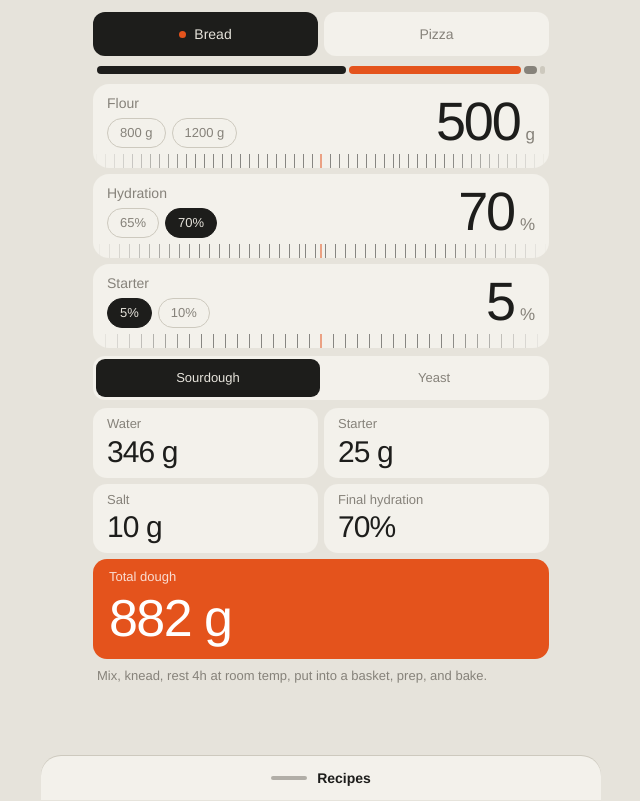
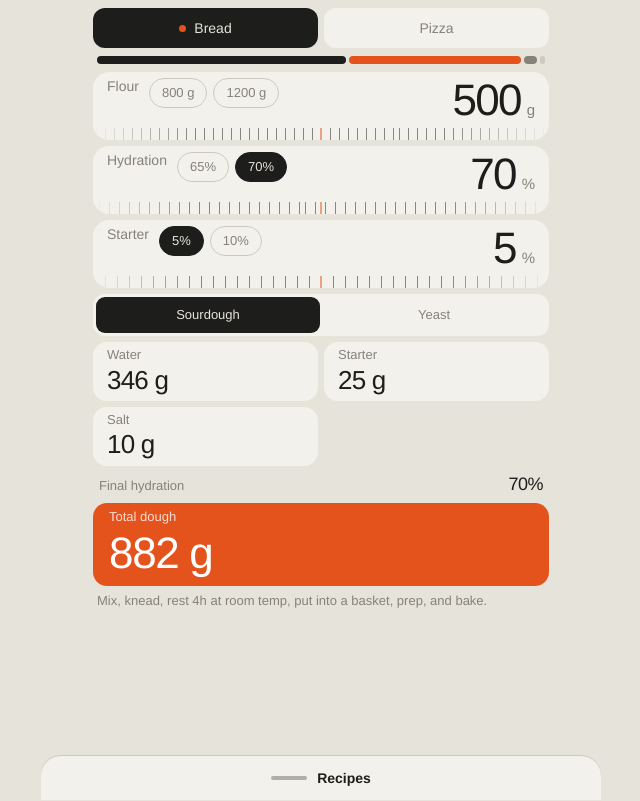
Before and after one commit to slovenec88/home-assistant-baking-calculator, a plain HTML site: page baking.html in a window 1280 px wide. Shown: the whole page, without its empty margins (319-959 px from the left). Drawn offline with Linux system fonts and the light colour scheme.

Commit message:
Rams panel: tighter layout
Co-Authored-By: Claude Sonnet 5.5 <noreply@anthropic.com>

```diff
--- a/baking.html
+++ b/baking.html
@@ -68,6 +68,24 @@
 
   #tabs { grid-template-columns: repeat(2, 1fr); }
   #choices .grp:only-child { grid-column: 1 / -1; }
+  .in > div:first-child { display: flex; flex-wrap: wrap; align-items: center; align-self: start; gap: 2px 10px; }
+  .in .pre { margin-top: 0; }
+  .num { min-height: 44px; }
+  /* one-screen fit: Bread and Pizza share the phone height with the choice row and the recipe handle */
+  main { gap: 6px !important; padding-top: 8px !important; }
+  #tabs button { height: 40px !important; }
+  .num { min-height: 40px !important; font-size: 44px !important; }
+  .num small { font-size: 0.9375rem !important; }
+  .ruler { height: 12px !important; margin-top: 2px !important; }
+  .in { padding-top: 6px !important; }
+  #choices button { height: 36px !important; }
+  #out { gap: 6px !important; }
+  #out .cell { padding-top: 5px !important; padding-bottom: 5px !important; }
+  #out .cell b { font-size: 26px !important; }
+  #out .total { padding-top: 6px !important; padding-bottom: 6px !important; }
+  #out .total b { font-size: 44px !important; }
+  #out .cell[data-id="hyd"] { grid-column: 1 / -1; display: flex; justify-content: space-between; align-items: baseline; padding: 2px 6px !important; border: 0 !important; box-shadow: none !important; background: none !important; color: var(--mid) !important; }
+  #out .cell[data-id="hyd"] small { color: var(--mid) !important; } #out .cell[data-id="hyd"] b { font-size: 18px !important; margin: 0 !important; color: var(--ink) !important; font-family: inherit !important; }
 
 </style>
 </head>
```
Also changed, not shown: index.html (+18 -0 lines).
